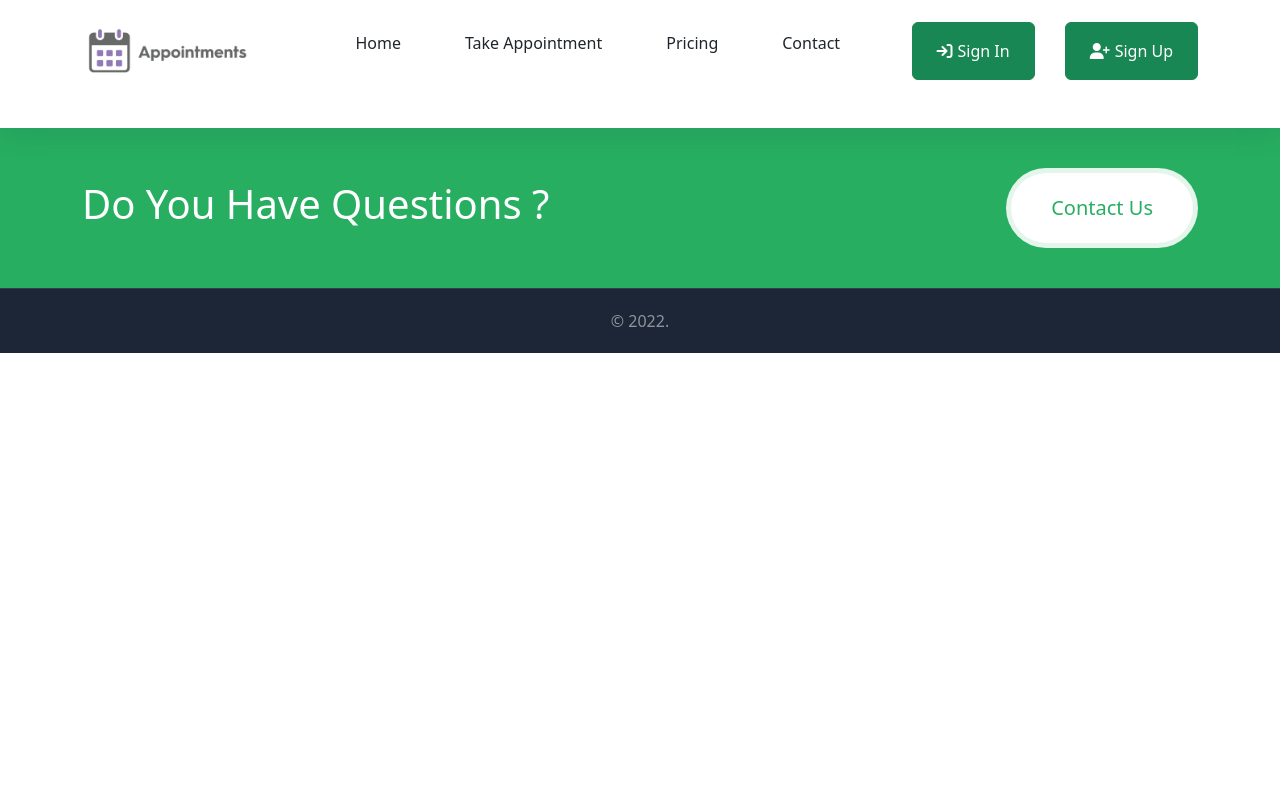
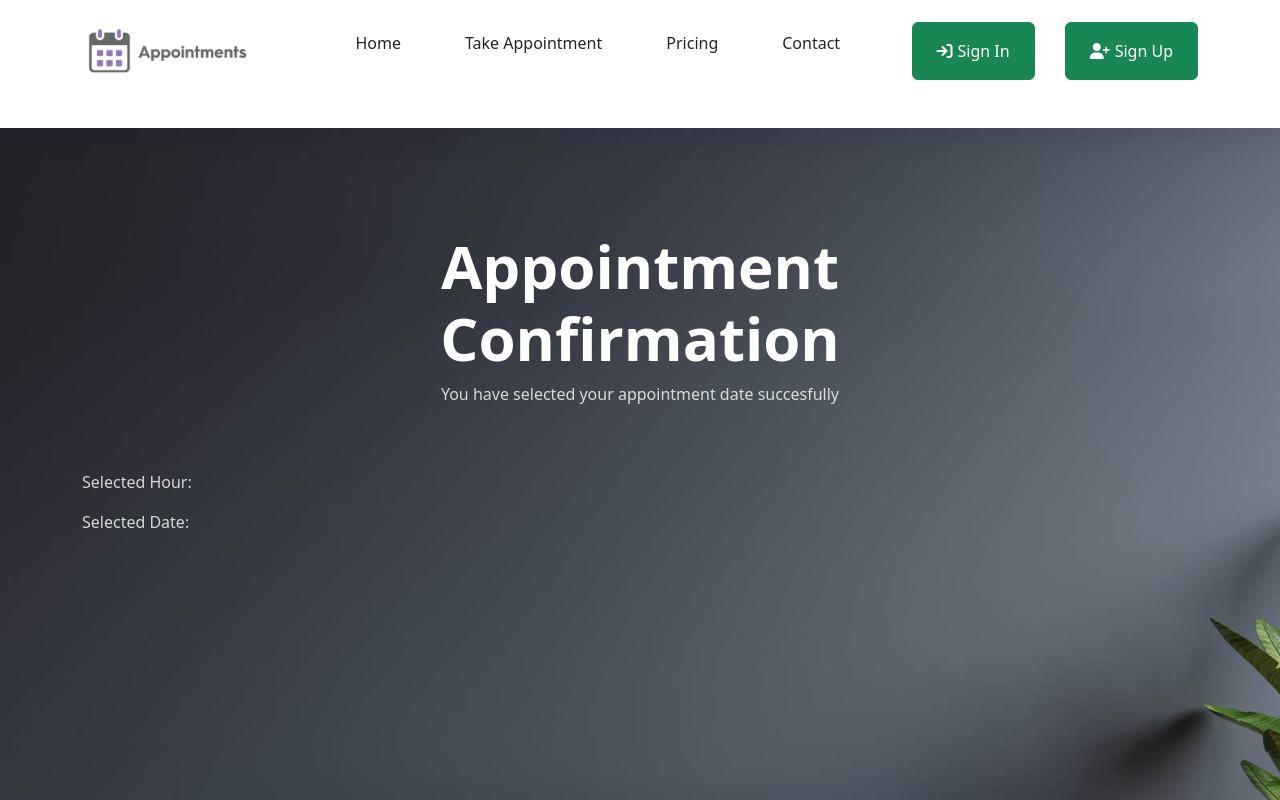
Before and after one commit to storm-worm/RDV_Frontend_React, a React (Create React App) app: page /appointment-confirmation in a window 1280 px wide. Shown: the top 800 px of the page. Built offline with nearby package versions, Linux system fonts and the light colour scheme.

Commit message:
ajouter les routes pages

```diff
--- a/package.json
+++ b/package.json
@@ -2,13 +2,13 @@
   "name": "rdv",
   "version": "0.1.0",
   "private": true,
-
   "dependencies": {
     "@testing-library/jest-dom": "^5.16.5",
     "@testing-library/react": "^13.4.0",
     "@testing-library/user-event": "^13.5.0",
     "axios": "^1.2.2",
     "bootstrap": "^5.2.3",
+    "date-fns": "^2.29.3",
     "history": "^5.3.0",
     "react": "^18.2.0",
     "react-bootstrap": "^2.7.0",
--- a/src/components/pages/Pages.jsx
+++ b/src/components/pages/Pages.jsx
@@ -7,6 +7,8 @@ import Rdv from "../rdv/Rdv"
 import Contact from "../contact/Contact"
 import Login from "../auth/login"
 import Register from "../auth/register"
+import HourSelection from "../home/recent/HourSelection"
+import AppointmentConfirmation from "../home/recent/AppointmentConfirmation"
 
 
 const Pages = () => {
@@ -62,6 +64,8 @@ const Pages = () => {
           <Route exact path='/login' element={<Login/>} />
           <Route exact path='/register' element={<Register/>} />
           {/* <Route exact path='/' element={<HomeUser/>} /> */}
+          <Route exact path='/select-hour' element={<HourSelection/>} />
+          <Route exact path='/appointment-confirmation' element={<AppointmentConfirmation/>} />
         </Routes>
         <Footer />
       </Router>
```
Also changed, not shown: 1 other file (tests, documents, lock files or other folders).
